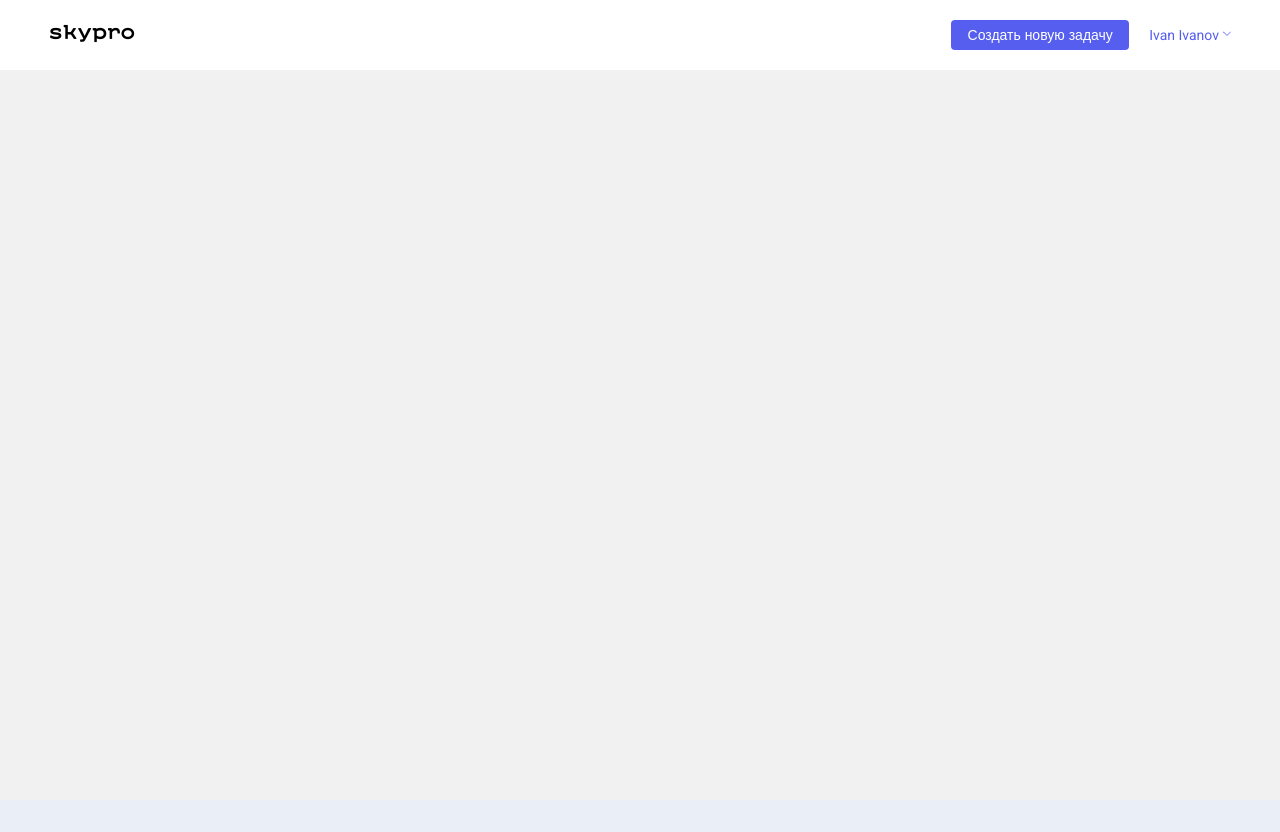
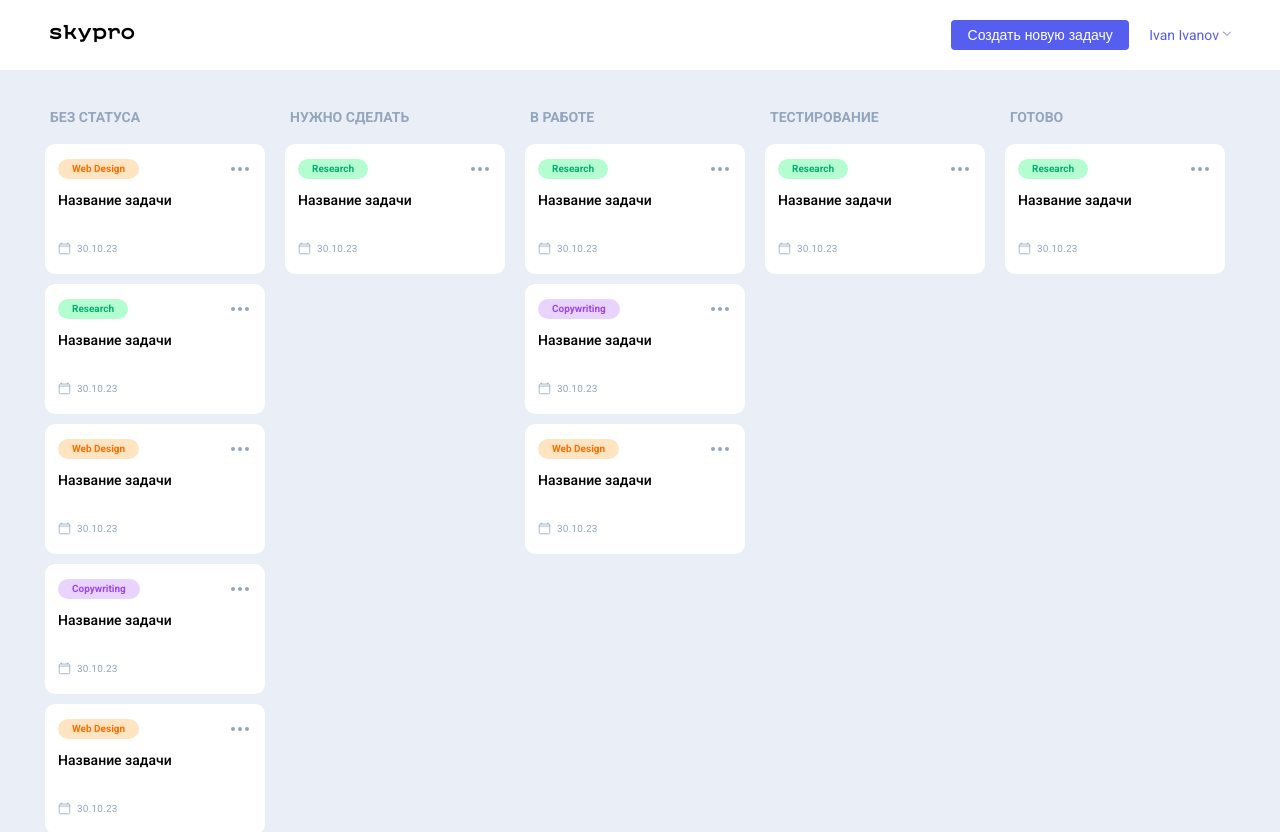
Before and after one commit to Anastasia210-web/sky-world, a Vue app: page / in a window 1280 px wide. Shown: the top 832 px of the page. Built offline with nearby package versions, Linux system fonts and the light colour scheme.

Commit message:
Доработаны стили

```diff
--- a/src/assets/main.css
+++ b/src/assets/main.css
@@ -46,7 +46,6 @@
 .wrapper {
   max-width: 100%;
   width: 100vw;
-  min-height: 100vh;
   overflow: hidden;
   background-color: #F1F1F1;
 }
--- a/src/components/Column.vue
+++ b/src/components/Column.vue
@@ -632,50 +632,7 @@
 </script>
 
 <style scoped>
-* {
-  margin: 0;
-  padding: 0;
-  box-sizing: border-box;
-}
 
-*:before,
-*:after {
-  box-sizing: border-box;
-}
-
-a,
-a:visited {
-  text-decoration: none;
-  cursor: pointer;
-}
-
-button,
-._btn {
-  cursor: pointer;
-  outline: none;
-}
-
-ul li {
-  list-style: none;
-}
-
-@keyframes card-animation {
-  0% {
-    height: 0;
-    opacity: 0;
-  }
-  100% {
-    height: auto;
-    opacity: 1;
-  }
-}
-html,
-body {
-  width: 100%;
-  height: 100%;
-  font-family: "Roboto", Arial, Helvetica, sans-serif;
-  color: #000000;
-}
 .wrapper {
   max-width: 100%;
   width: 100vw;
--- a/src/components/HomeHeader.vue
+++ b/src/components/HomeHeader.vue
@@ -85,7 +85,12 @@
   font-family: "Roboto", Arial, Helvetica, sans-serif;
   color: #000000;
 }
-
+.wrapper {
+  max-width: 100%;
+  width: 100vw;
+  overflow: hidden;
+  background-color: #f1f1f1;
+}
 .header {
   width: 100%;
   margin: 0 auto;
```
